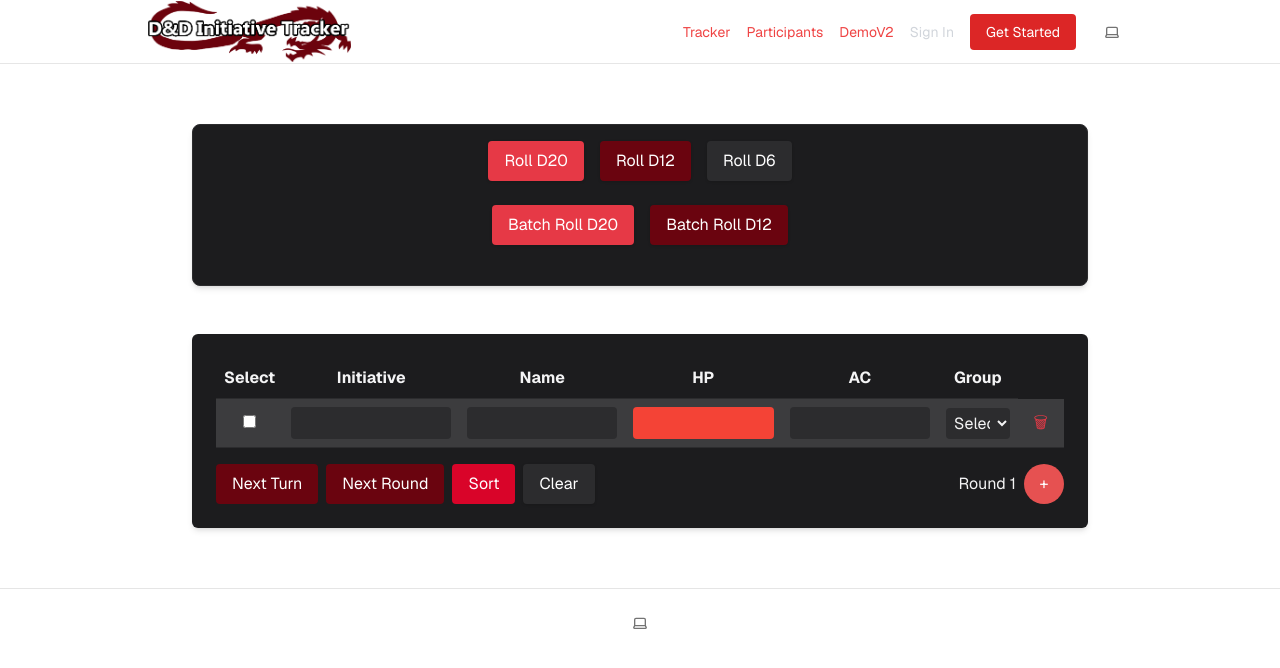
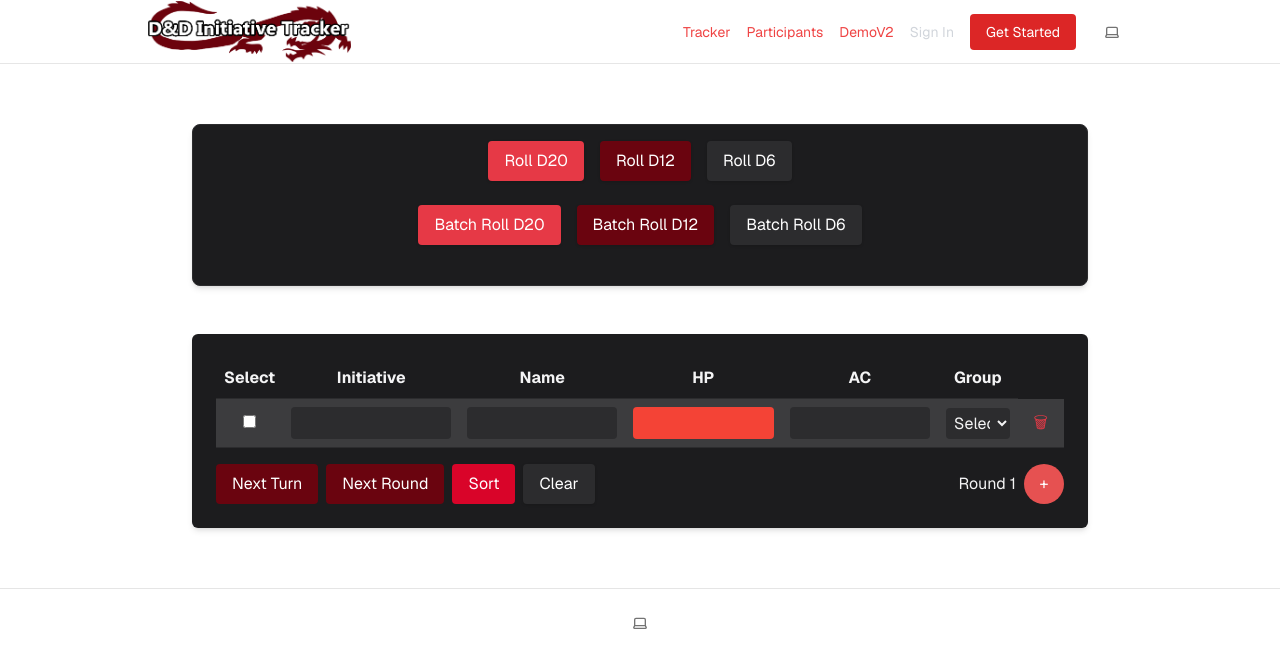
Before and after one commit to rakenduste-programmeerimine-2024/initiative-tracker, a Next.js app: page /tracker in a window 1280 px wide. Shown: the top 668 px of the page. Built offline with nearby package versions, Linux system fonts and the light colour scheme; no server answers.

Commit message:
feat: add D6 batch roll button

```diff
--- a/components/dice-roller.tsx
+++ b/components/dice-roller.tsx
@@ -39,6 +39,9 @@ export default function DiceRoller() {
         <button className="px-4 py-2 bg-[#6a040f] text-white rounded shadow hover:bg-[#9d0208] focus:outline-none">
           Batch Roll D12
         </button>
+        <button className="px-4 py-2 bg-[#2c2c2e] text-white rounded shadow hover:bg-[#3c3c3e] focus:outline-none">
+          Batch Roll D6
+        </button>
       </div>
       {result !== null && (
         <p className="text-xl font-bold">
```
